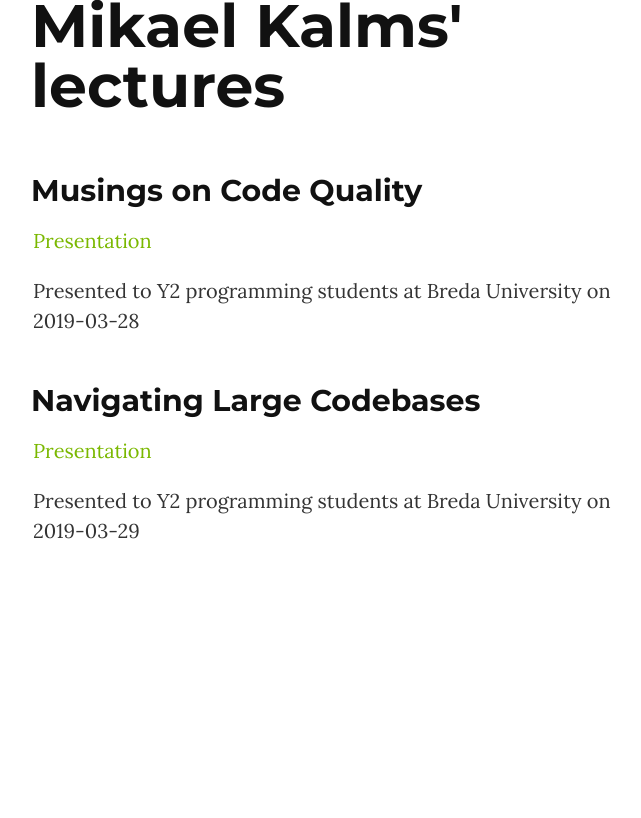
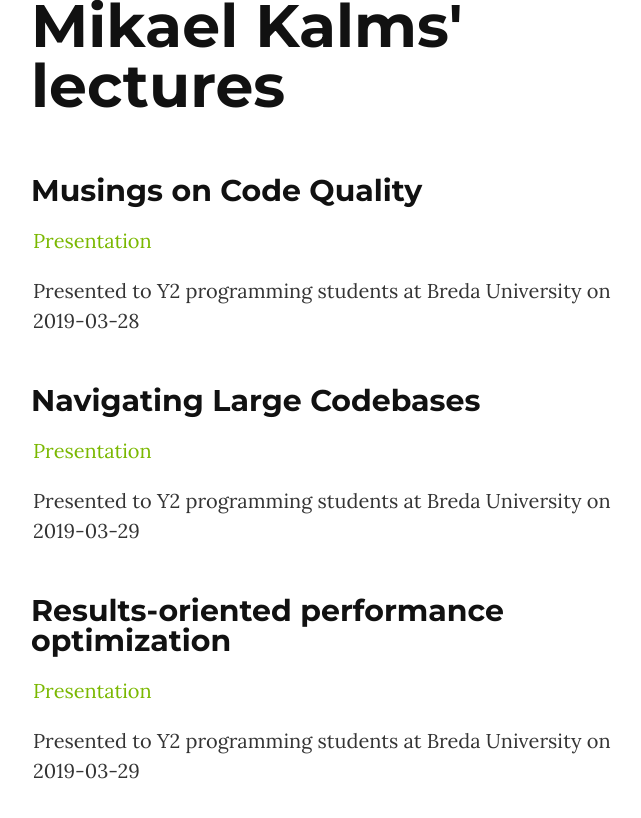
Before and after one commit to kalmalyzer-lectures/kalmalyzer-lectures.github.io, a Jekyll site: the page built from index.html, in a window 1280 px wide, cut to the strip 204-1090 px from the top of the page. Shown: the top 818 px of the strip, without its empty margins (307-948 px from the left). Built offline with Jekyll 4.4.1, drawn with Linux system fonts in a browser that asks for light colours; before the commit the page ends 900 px from its top, so only the background shows below that.

Commit message:
Added results-oriented performance optimization lecture

```diff
--- a/_data/content.yml
+++ b/_data/content.yml
@@ -9,3 +9,9 @@
     [Presentation](/navigating-large-codebases-20190329)
 
     Presented to Y2 programming students at Breda University on 2019-03-29
+
+- section: Results-oriented performance optimization
+  text: |
+    [Presentation](/results-oriented-performance-optimization-20190329)
+
+    Presented to Y2 programming students at Breda University on 2019-03-29
```
